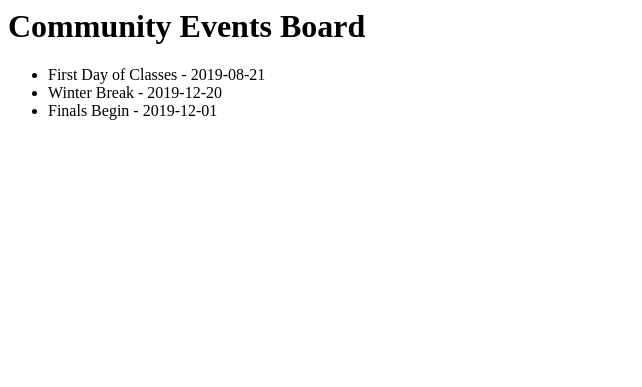
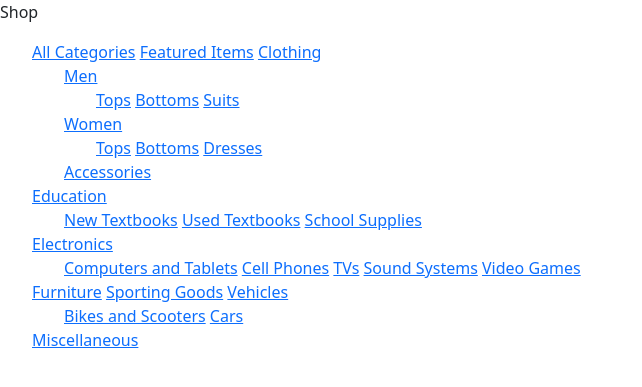
Before and after one commit to slinker88/CollegeThriftStore, a Flask app: page / in a window 1280 px wide. Shown: the top 387 px of the page, without its empty margins (0-642 px from the left). Run offline with Flask 2, Linux system fonts and the light colour scheme; some libraries are stand-ins or nearby versions.

Commit message:
added new file

```diff
--- a/templates/index.html
+++ b/templates/index.html
@@ -1,15 +1,68 @@
-<html>
+<!DOCTYPE html>
+<html lang="en">
     <head>
-        <title>Community Events Board</title>
+        <!-- Compiled and minified CSS -->
+        <link
+            href="https://cdn.jsdelivr.net/npm/bootstrap@5.0.2/dist/css/bootstrap.min.css"
+            rel="stylesheet"
+            integrity="sha384-EVSTQN3/azprG1Anm3QDgpJLIm9Nao0Yz1ztcQTwFspd3yD65VohhpuuCOmLASjC"
+            crossorigin="anonymous"
+        />
+        <!-- import the webpage's stylesheet -->
+        <link rel="stylesheet" href="style.css" />
     </head>
+
     <body>
-      <h1>Community Events Board</h1>
-      <div class="event-list">
-        <ul>
-          {% for event in events %}
-            <li>{{ event.event }} - {{ event.date }}</li>
-          {% endfor %}
-        </ul>
-      </div>
+    <!-- SIDE NAV BAR -->
+        <div class="sidenav-header">
+            <p>Shop</p>
+        </div>
+        <div class="sidenav-body">
+            <ul class="cat-list">
+                <a class="list-a" href="/shop/all"> All Categories</a>
+                <a class="list-a" href="/shop/featured"> Featured Items</a>
+                <a class="list-a" href="/shop/clothing"> Clothing</a>
+                    <ul class="sub-list">
+                        <a class="list-b" href="/shop/men"> Men</a>
+                            <ul class="sub-sub-list">
+                                <a class="list-c" href="/shop/men/tops"> Tops</a>
+                                <a class="list-c" href="/shop/men/bottoms"> Bottoms</a>
+                                <a class="list-c" href="/shop/men/suits"> Suits</a>
+                            </ul>
+                        <a class="list-b" href="/shop/women"> Women</a>
+                            <ul class="sub-sub-list">
+                                <a class="list-c" href="/shop/women/tops"> Tops</a>
+                                <a class="list-c" href="/shop/women/bottoms"> Bottoms</a>
+                                <a class="list-c" href="/shop/women/dresses"> Dresses</a>
+                            </ul>
+                        <a class="list-b" href="/shop/accessories"> Accessories</a>
+                    </ul>
+                <a class="list-a" href="/shop/education"> Education</a>
+                    <ul class="sub-list">
+                        <a class="list-b" href="/shop/new-textbooks"> New Textbooks</a>
+                        <a class="list-b" href="/shop/used-textbooks"> Used Textbooks</a>
+                        <a class="list-b" href="/shop/supplies"> School Supplies</a>
+                    </ul>
+                <a class= "list-a" href="/shop/electronics"> Electronics</a>
+                     <ul class="sub-list">
+                        <a class="list-b" href="/shop/computers"> Computers and Tablets</a>
+                        <a class="list-b" href="/shop/phones"> Cell Phones</a>
+                        <a class="list-b" href="/shop/tv"> TVs</a>
+                        <a class="list-b" href="/shop/music"> Sound Systems</a>
+                        <a class="list-b" href="/shop/video-games"> Video Games</a>
+                    </ul>
+                <a class= "list-a" href="/shop/furniture"> Furniture</a>
+                <a class="list-a" href="/shop/sports"> Sporting Goods</a>
+                <a class="list-a" href="/shop/vehicles"> Vehicles</a>
+                    <ul class="sub-list">
+                        <a class="list-b" href="/shop/bikes"> Bikes and Scooters</a>
+                        <a class="list-b" href="/shop/cars"> Cars</a>
+                    </ul>
+                <a class="list-a" href="/shop/featured"> Miscellaneous</a>
+            </ul>
+        </div>
+
+
     </body>
+
 </html>
--- /dev/null
+++ b/templates/style.css
@@ -0,0 +1 @@
+/* SIDE NAV BAR */
```
Also changed, not shown: new.py (added).
